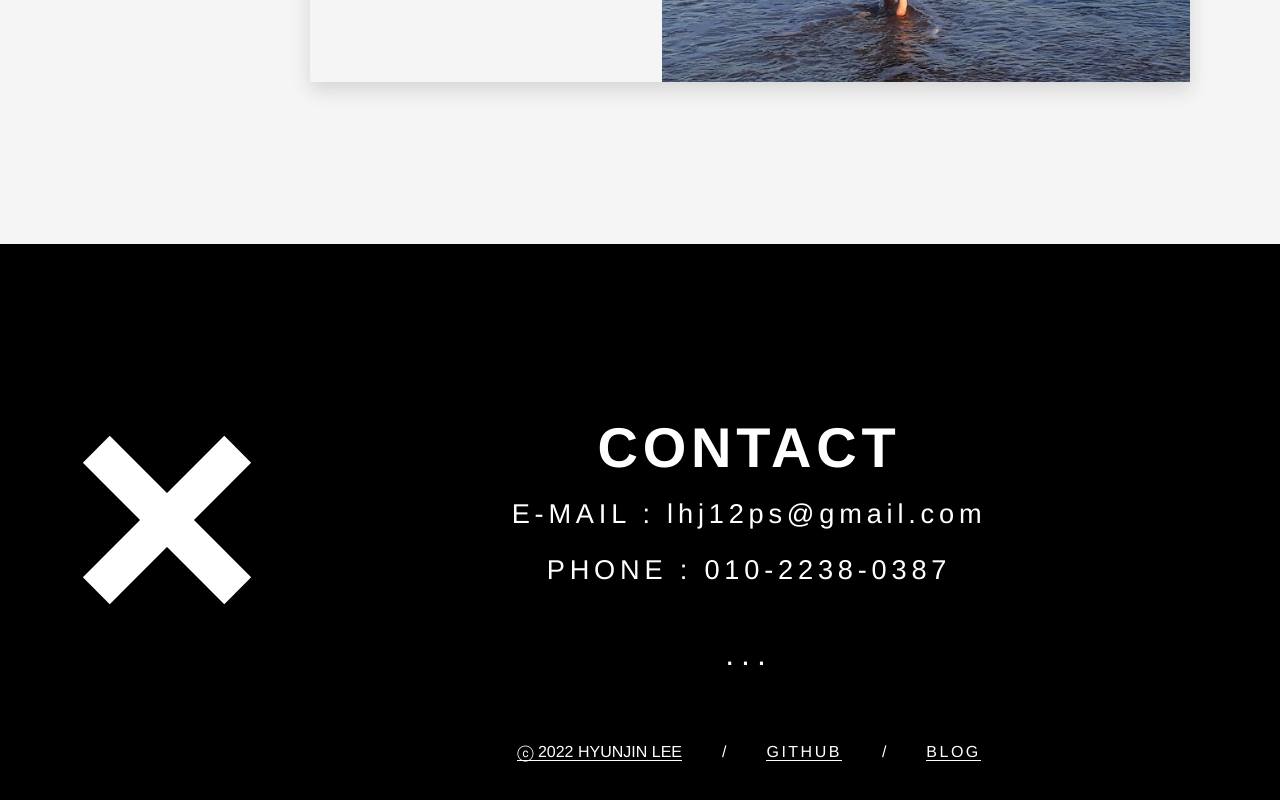
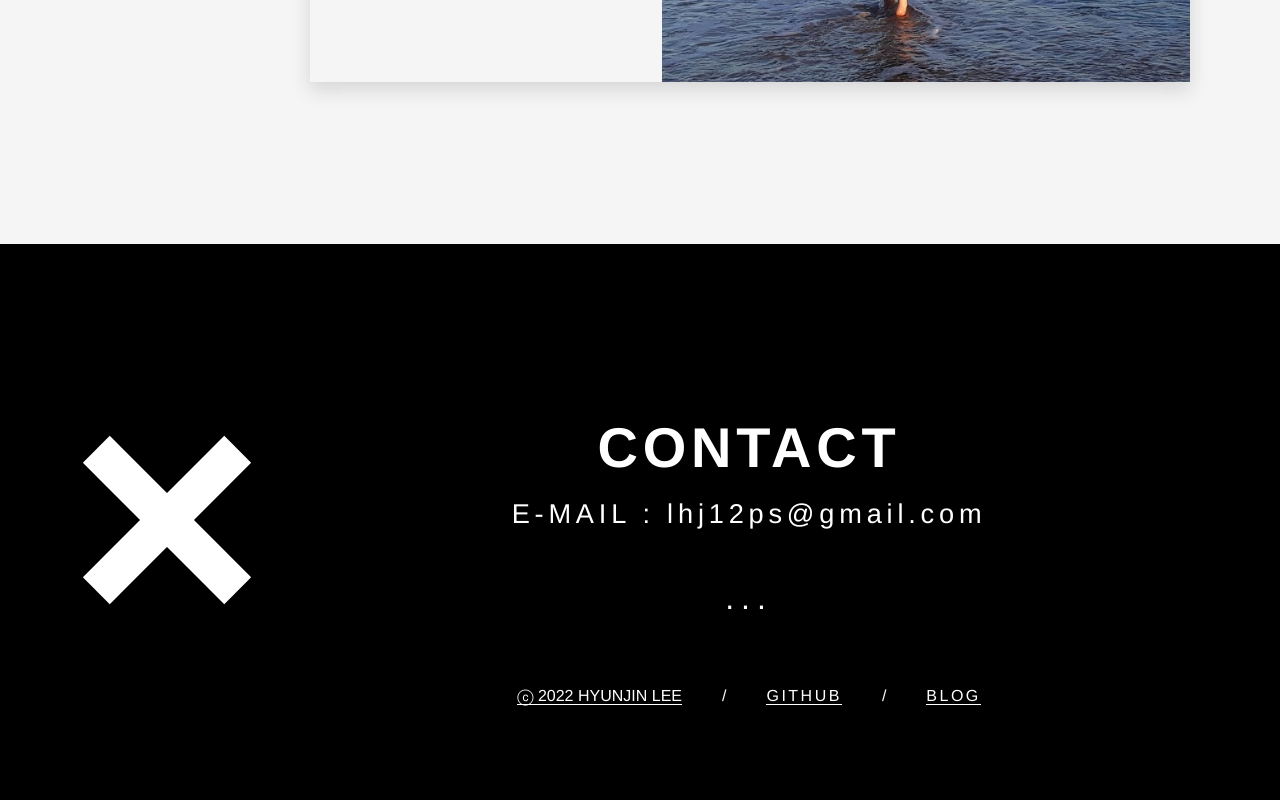
Before and after one commit to lhj12ps/lhj12ps.github.io, a React (Create React App) app: page / in a window 1280 px wide. Shown: the part 3456-4256 px from the top of the page. Built offline with nearby package versions, Linux system fonts and the light colour scheme; a web font is replaced by a local one.

Commit message:
blog 수정판

```diff
--- a/src/pages/contact.jsx
+++ b/src/pages/contact.jsx
@@ -103,15 +103,6 @@ function Contact() {
               >
                 E-MAIL : lhj12ps@gmail.com
               </p>
-              <p
-                style={{
-                  fontSize: "1.7rem",
-                  fontWeight: "300",
-                  letterSpacing: "none",
-                }}
-              >
-                PHONE : 010-2238-0387
-              </p>
             </div>
             <div className="midLineRow">...</div>
             <div className="subText">
```
